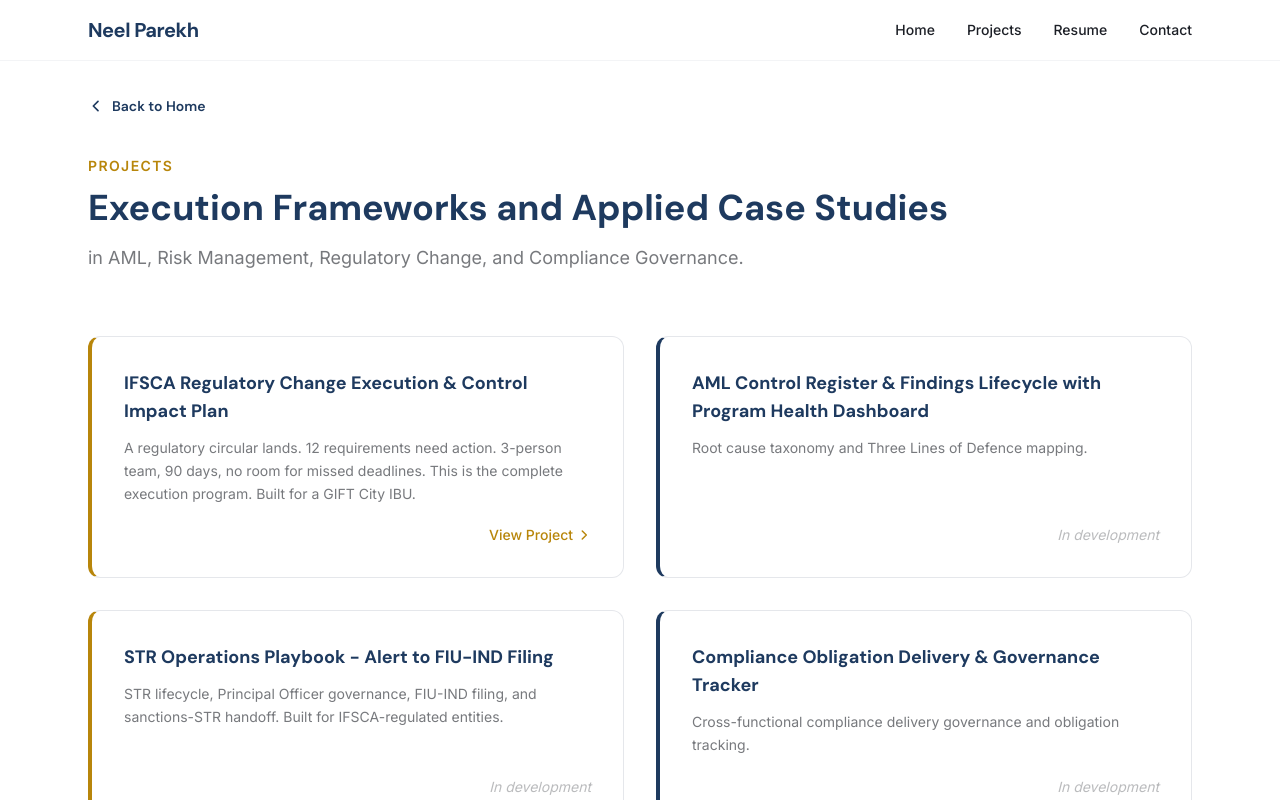
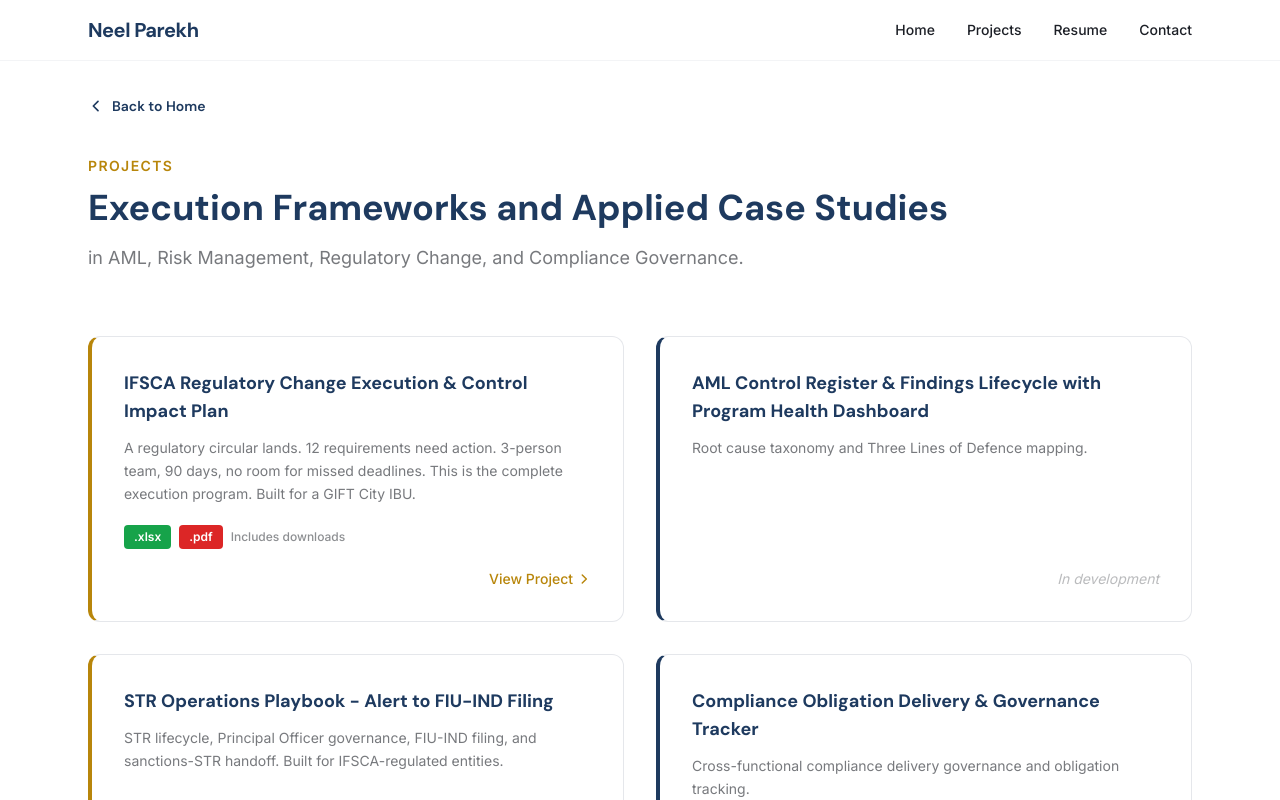
Before and after one commit to NeelP-AI/neel-portfolio, a React (Vite) app: page /projects in a window 1280 px wide. Shown: the top 800 px of the page. Built offline with nearby package versions, Linux system fonts and the light colour scheme.

Commit message:
Add download badges to A1 project cards

```diff
--- a/src/components/ProjectsPreview.jsx
+++ b/src/components/ProjectsPreview.jsx
@@ -5,19 +5,25 @@ const projects = [
     title: "IFSCA Regulatory Change Execution & Control Impact Plan",
     description: "A regulatory circular lands. 12 requirements need action. 3-person team, 90 days, no room for missed deadlines. This is the complete execution program. Built for a GIFT City IBU.",
     ready: true,
-    link: "/projects/ifsca-regulatory-change-execution"
+    link: "/projects/ifsca-regulatory-change-execution",
+    downloads: [
+      { label: ".xlsx", color: "bg-green-600" },
+      { label: ".pdf", color: "bg-red-600" }
+    ]
   },
   {
     title: "STR Operations Playbook - Alert to FIU-IND Filing",
     description: "STR lifecycle, Principal Officer governance, FIU-IND filing, and sanctions-STR handoff.",
     ready: false,
-    link: null
+    link: null,
+    downloads: []
   },
   {
     title: "AML Control Register & Findings Lifecycle with Program Health Dashboard",
     description: "Root cause taxonomy and Three Lines of Defence mapping.",
     ready: false,
-    link: null
+    link: null,
+    downloads: []
   }
 ]
 
@@ -59,6 +65,24 @@ function ProjectsPreview() {
                 <p className="font-body text-sm text-charcoal/60 leading-relaxed mb-5">
                   {project.description}
                 </p>
+
+                {/* Download badges */}
+                {project.downloads && project.downloads.length > 0 && (
+                  <div className="flex items-center gap-2 mb-5">
+                    {project.downloads.map((d, i) => (
+                      <span
+                        key={i}
+                        className={`${d.color} text-white text-xs font-body font-semibold px-2.5 py-1 rounded`}
+                      >
+                        {d.label}
+                      </span>
+                    ))}
+                    <span className="font-body text-xs text-charcoal/50 font-medium">
+                      Includes downloads
+                    </span>
+                  </div>
+                )}
+
                 <div className="flex items-center justify-end mt-auto">
                   {project.ready ? (
                     <span className="inline-flex items-center gap-1 font-body text-sm font-medium text-gold group-hover:text-gold-dark transition-colors duration-300">
--- a/src/pages/Projects.jsx
+++ b/src/pages/Projects.jsx
@@ -7,35 +7,43 @@ const projects = [
     description: "A regulatory circular lands. 12 requirements need action. 3-person team, 90 days, no room for missed deadlines. This is the complete execution program. Built for a GIFT City IBU.",
     portfolio: "a",
     ready: true,
-    link: "/projects/ifsca-regulatory-change-execution"
+    link: "/projects/ifsca-regulatory-change-execution",
+    downloads: [
+      { label: ".xlsx", color: "bg-green-600" },
+      { label: ".pdf", color: "bg-red-600" }
+    ]
   },
   {
     title: "AML Control Register & Findings Lifecycle with Program Health Dashboard",
     description: "Root cause taxonomy and Three Lines of Defence mapping.",
     portfolio: "b",
     ready: false,
-    link: null
+    link: null,
+    downloads: []
   },
   {
     title: "STR Operations Playbook - Alert to FIU-IND Filing",
     description: "STR lifecycle, Principal Officer governance, FIU-IND filing, and sanctions-STR handoff. Built for IFSCA-regulated entities.",
     portfolio: "a",
     ready: false,
-    link: null
+    link: null,
+    downloads: []
   },
   {
     title: "Compliance Obligation Delivery & Governance Tracker",
     description: "Cross-functional compliance delivery governance and obligation tracking.",
     portfolio: "b",
     ready: false,
-    link: null
+    link: null,
+    downloads: []
   },
   {
     title: "AML/CFT Compliance Monitoring & Testing Program",
     description: "Compliance monitoring methodology, KYC/CDD control testing, and sample sizing. Built for IFSCA-regulated entities.",
     portfolio: "a",
     ready: false,
-    link: null
+    link: null,
+    downloads: []
   }
 ]
 
@@ -86,6 +94,24 @@ function Projects() {
                 <p className="font-body text-sm text-charcoal/60 leading-relaxed mb-5 flex-grow">
                   {project.description}
                 </p>
+
+                {/* Download badges */}
+                {project.downloads && project.downloads.length > 0 && (
+                  <div className="flex items-center gap-2 mb-5">
+                    {project.downloads.map((d, i) => (
+                      <span
+                        key={i}
+                        className={`${d.color} text-white text-xs font-body font-semibold px-2.5 py-1 rounded`}
+                      >
+                        {d.label}
+                      </span>
+                    ))}
+                    <span className="font-body text-xs text-charcoal/50 font-medium">
+                      Includes downloads
+                    </span>
+                  </div>
+                )}
+
                 <div className="flex items-center justify-end mt-auto">
                   {project.ready ? (
                     <span className="inline-flex items-center gap-1 font-body text-sm font-medium text-gold group-hover:text-gold-dark transition-colors duration-300">
```
